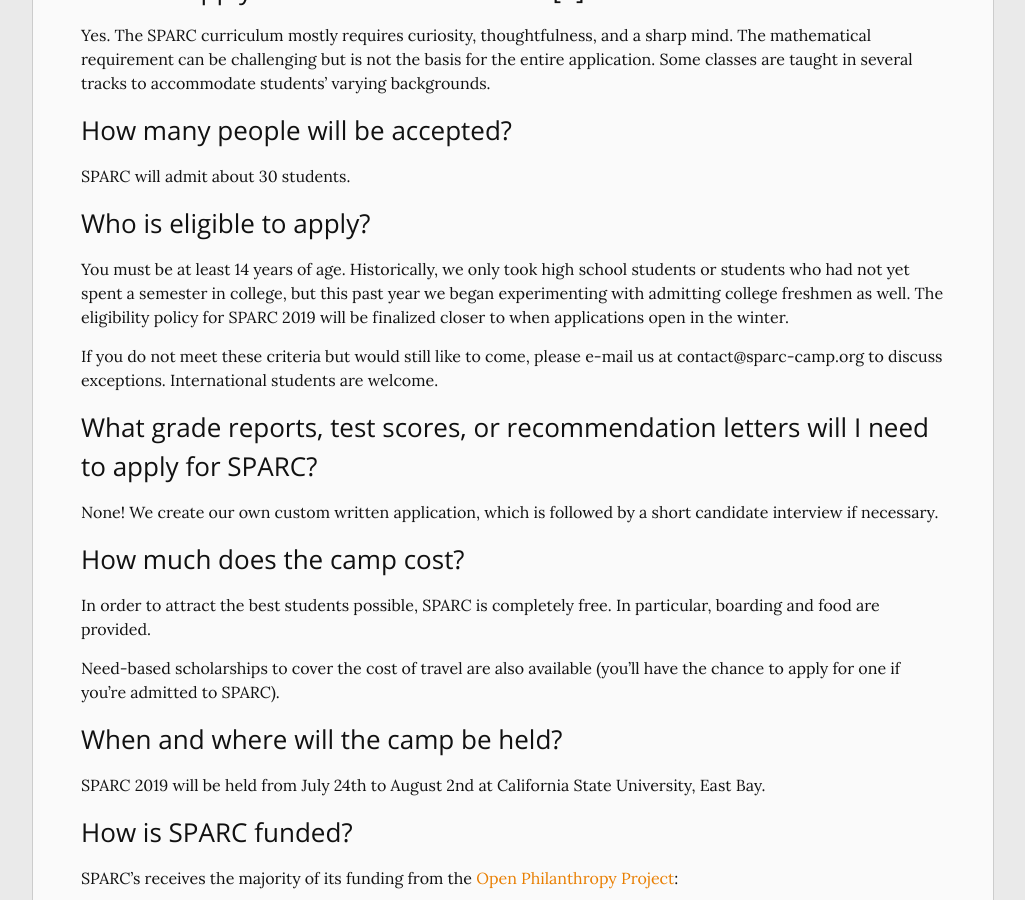
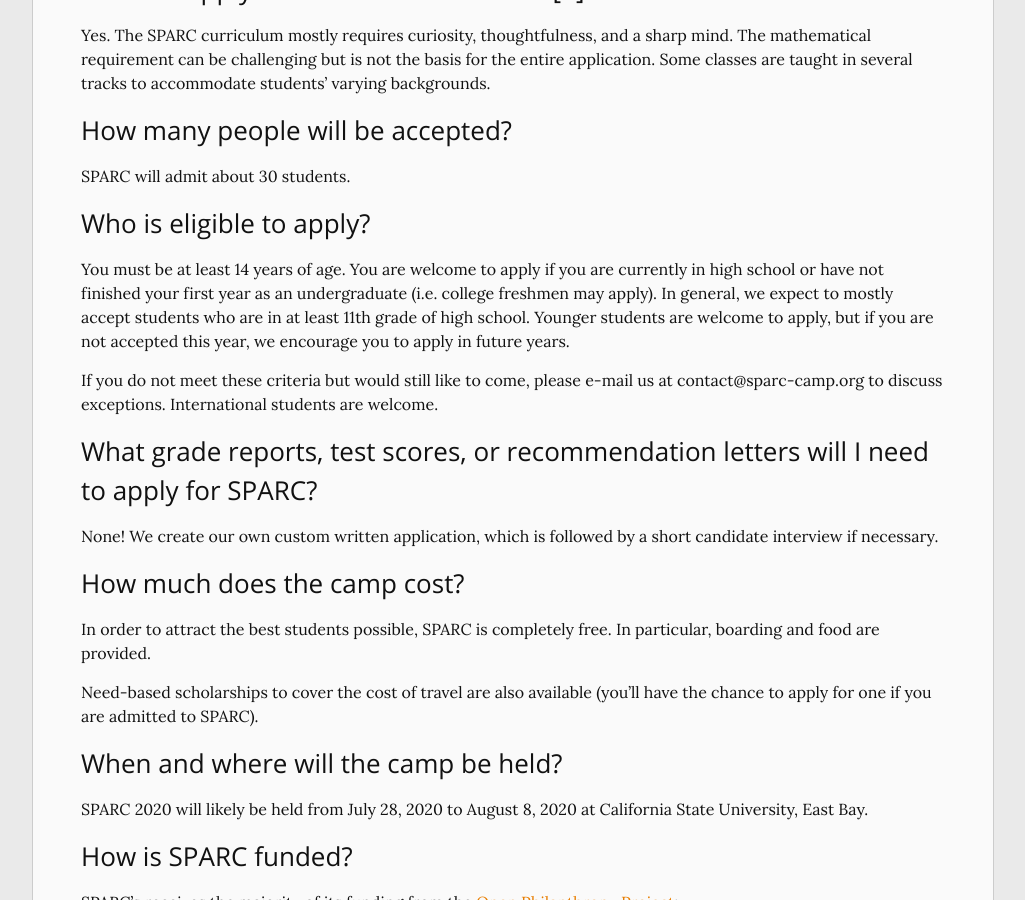
Before and after one commit to sparc-camp/sparc-camp.github.io, a Jekyll site: the page built from content/faq.md, in a window 1280 px wide and 900 px high, scrolled down 1058 px. Shown: the whole window, without its empty margins (127-1152 px from the left). Built offline with Jekyll 4.4.1, drawn with Linux system fonts in a browser that asks for light colours.

Commit message:
Update dates for 2020

```diff
--- a/content/faq.md
+++ b/content/faq.md
@@ -29,7 +29,7 @@
 SPARC will admit about 30 students.
 
 ### Who is eligible to apply?
-You must be at least 14 years of age. Historically, we only took high school students or students who had not yet spent a semester in college, but this past year we began experimenting with admitting college freshmen as well. The eligibility policy for SPARC 2019 will be finalized closer to when applications open in the winter.
+You must be at least 14 years of age. You are welcome to apply if you are currently in high school or have not finished your first year as an undergraduate (i.e. college freshmen may apply). In general, we expect to mostly accept students who are in at least 11th grade of high school. Younger students are welcome to apply, but if you are not accepted this year, we encourage you to apply in future years.
 
 If you do not meet these criteria but would still like to come, please e-mail us at contact@sparc-camp.org to discuss exceptions. International students are welcome.
 
@@ -39,10 +39,10 @@
 ### How much does the camp cost?
 In order to attract the best students possible, SPARC is completely free. In particular, boarding and food are provided.
 
-Need-based scholarships to cover the cost of travel are also available (you’ll have the chance to apply for one if you’re admitted to SPARC).
+Need-based scholarships to cover the cost of travel are also available (you’ll have the chance to apply for one if you are admitted to SPARC).
 
 ### When and where will the camp be held?
-SPARC 2019 will be held from July 24th to August 2nd at California State University, East Bay.
+SPARC 2020 will likely be held from July 28, 2020 to August 8, 2020 at California State University, East Bay.
 
 ### How is SPARC funded?
 SPARC’s receives the majority of its funding from the [Open Philanthropy Project]({{"https://www.openphilanthropy.org/about"}}):
```
